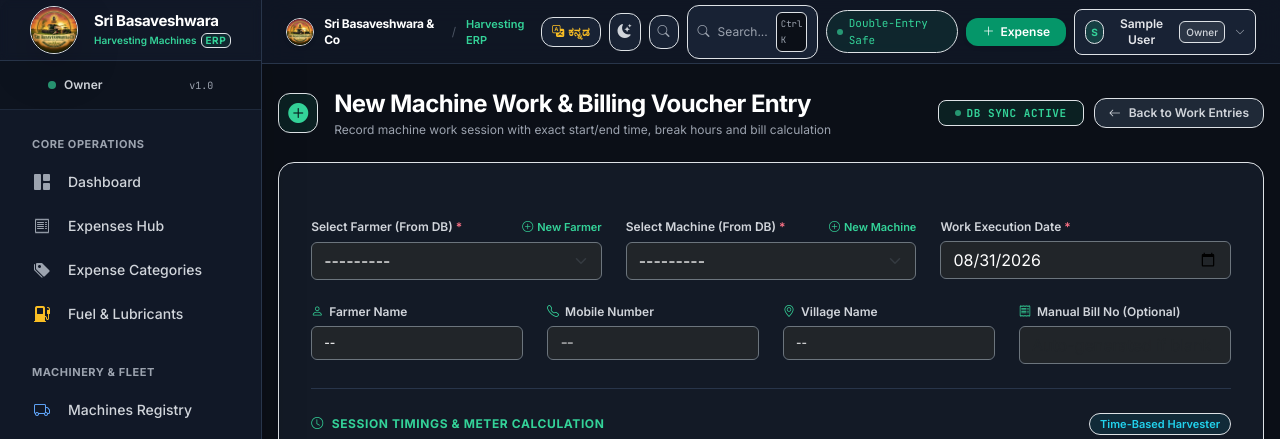
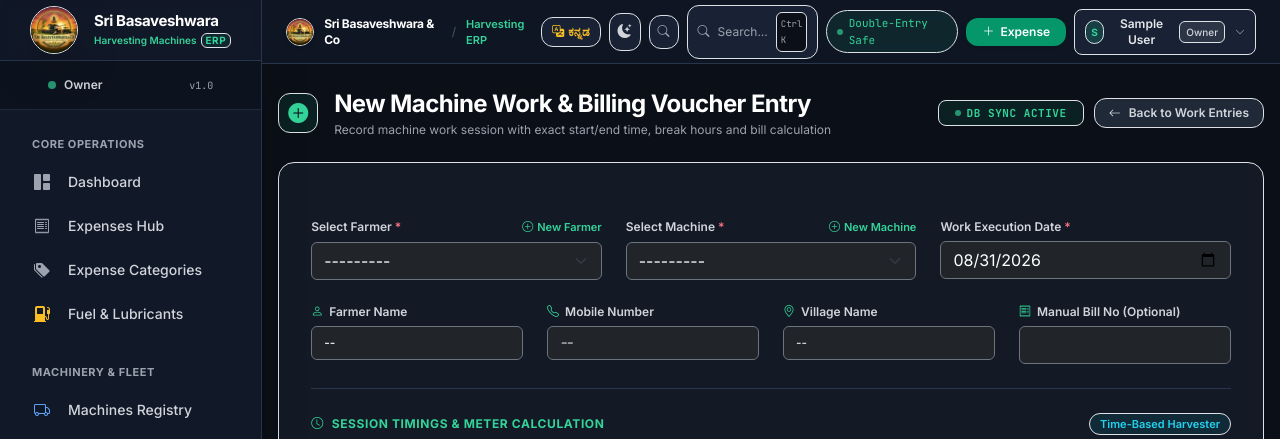
Before and after one commit to diwakarreddy706-maker/expense-tracking-system, a Django app: page /machines/work/add/ in a window 1280 px wide. Shown: the top 439 px of the page. Run offline with Django 5.2, Linux system fonts and the light colour scheme; the visitor is signed in with stand-in values (Sample User, id 1); data that the repository does not hold is empty.

Commit message:
fix(ui): remove '(From DB)' label text from work entry form selectors

```diff
--- a/templates/machines/work_entry_form.html
+++ b/templates/machines/work_entry_form.html
@@ -42,7 +42,7 @@
       <div class="grid grid-cols-1 md:grid-cols-3 gap-4">
         <div>
           <div class="flex items-center justify-between mb-1.5">
-            <label class="block text-xs font-semibold text-gray-300">Select Farmer (From DB) <span class="text-rose-400">*</span></label>
+            <label class="block text-xs font-semibold text-gray-300">Select Farmer <span class="text-rose-400">*</span></label>
             <button type="button" data-bs-toggle="modal" data-bs-target="#newCustomerModal" class="text-[11px] font-semibold text-emerald-400 hover:text-emerald-300 inline-flex items-center gap-1 bg-transparent border-0 p-0 cursor-pointer">
               <i class="bi bi-plus-circle"></i> New Farmer
             </button>
@@ -52,7 +52,7 @@
         </div>
         <div>
           <div class="flex items-center justify-between mb-1.5">
-            <label class="block text-xs font-semibold text-gray-300">Select Machine (From DB) <span class="text-rose-400">*</span></label>
+            <label class="block text-xs font-semibold text-gray-300">Select Machine <span class="text-rose-400">*</span></label>
             <button type="button" data-bs-toggle="modal" data-bs-target="#newMachineModal" class="text-[11px] font-semibold text-emerald-400 hover:text-emerald-300 inline-flex items-center gap-1 bg-transparent border-0 p-0 cursor-pointer">
               <i class="bi bi-plus-circle"></i> New Machine
             </button>
```
